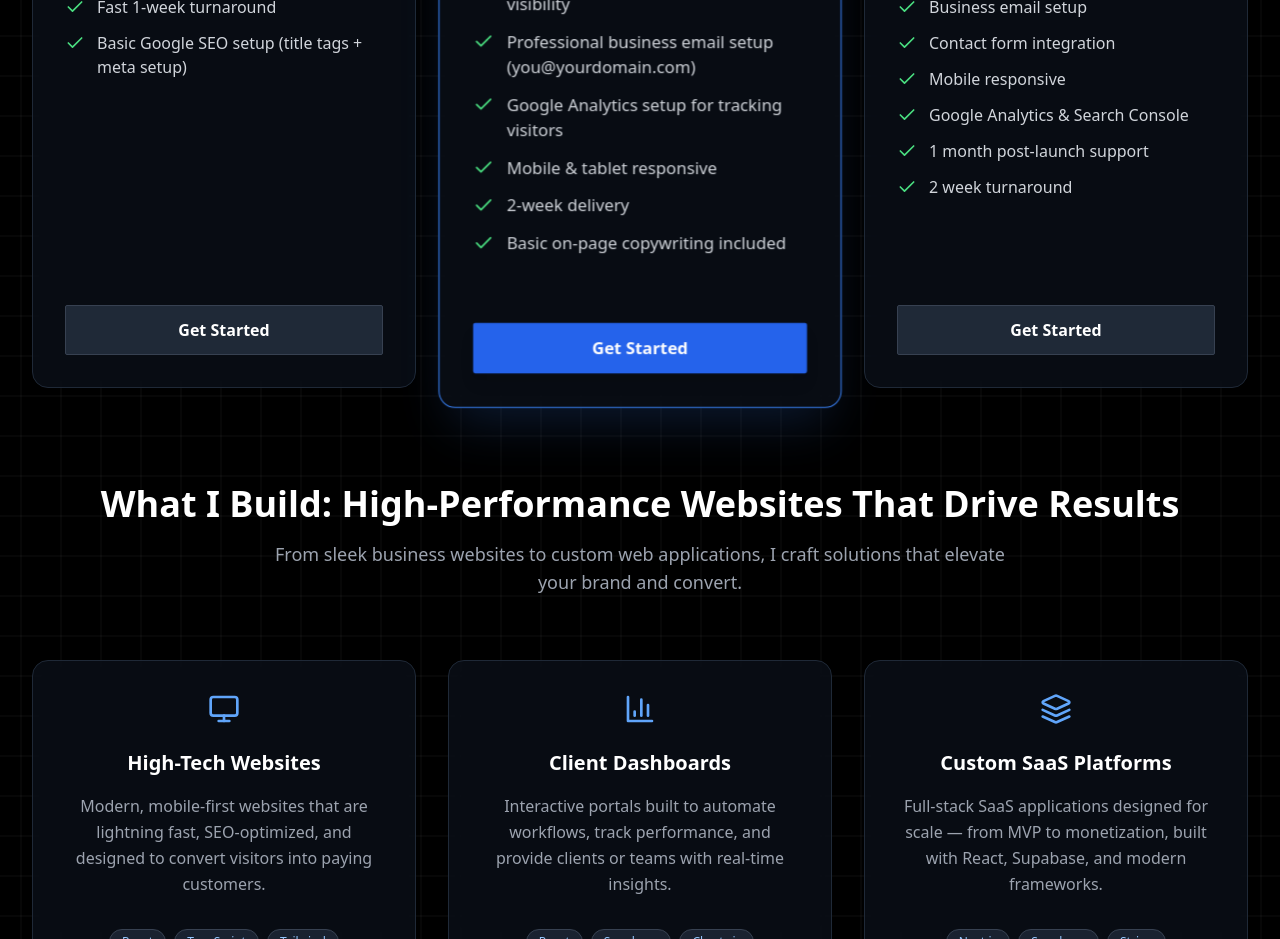
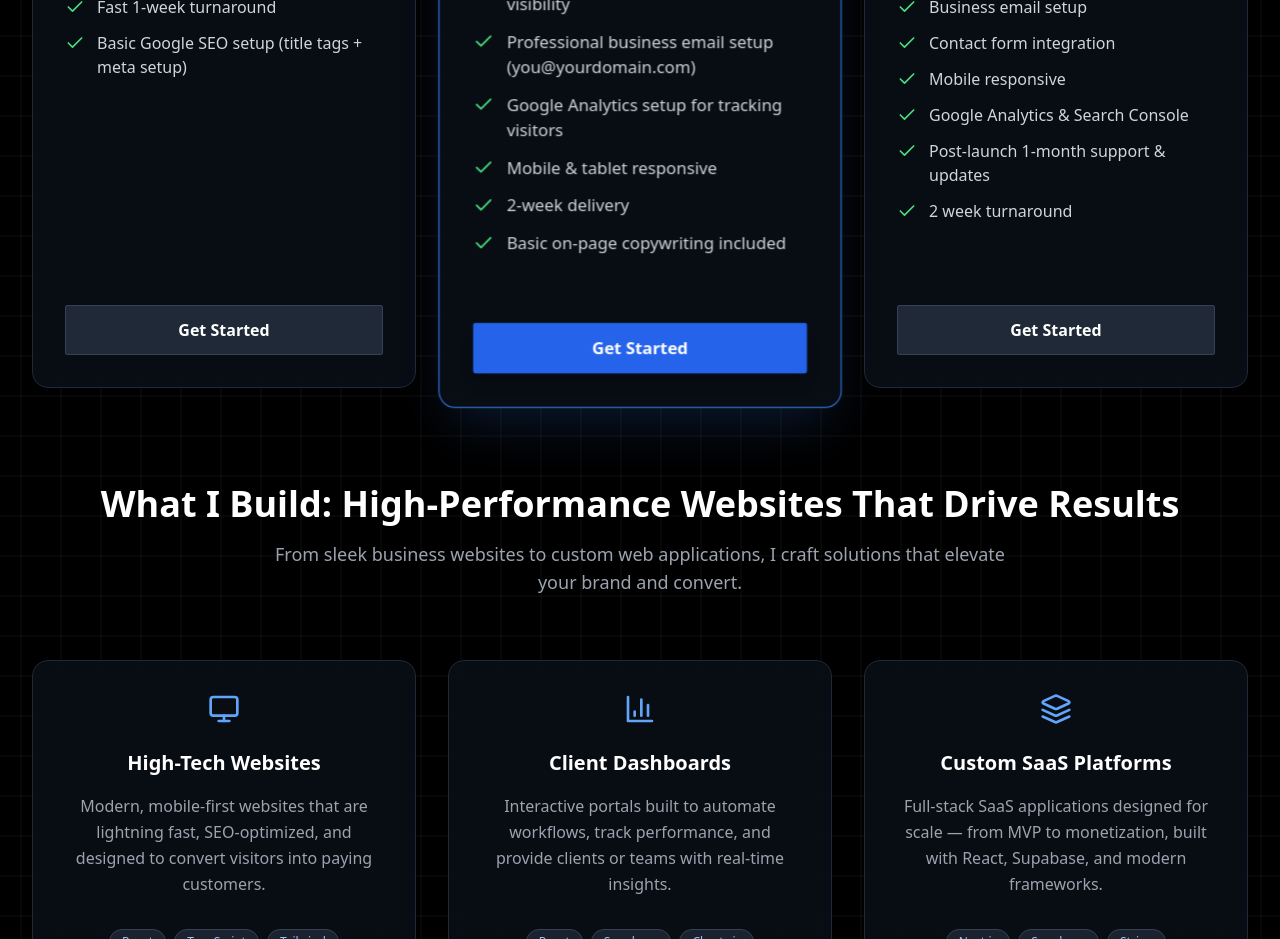
Before and after one commit to SchulzCorpLLC/SchulzCorp, a React (Vite) app: page / in a window 1280 px wide. Shown: the part 1520-2459 px from the top of the page. Built offline with nearby package versions, Linux system fonts and the light colour scheme.

Commit message:
Updated Services.tsx

```diff
--- a/src/components/Services.tsx
+++ b/src/components/Services.tsx
@@ -72,7 +72,7 @@ const Services: React.FC = () => {
         "Contact form integration",
         "Mobile responsive",
         "Google Analytics & Search Console",
-        "1 month post-launch support",
+        "Post-launch 1-month support & updates",
         "2 week turnaround"
       ]
     }
```
